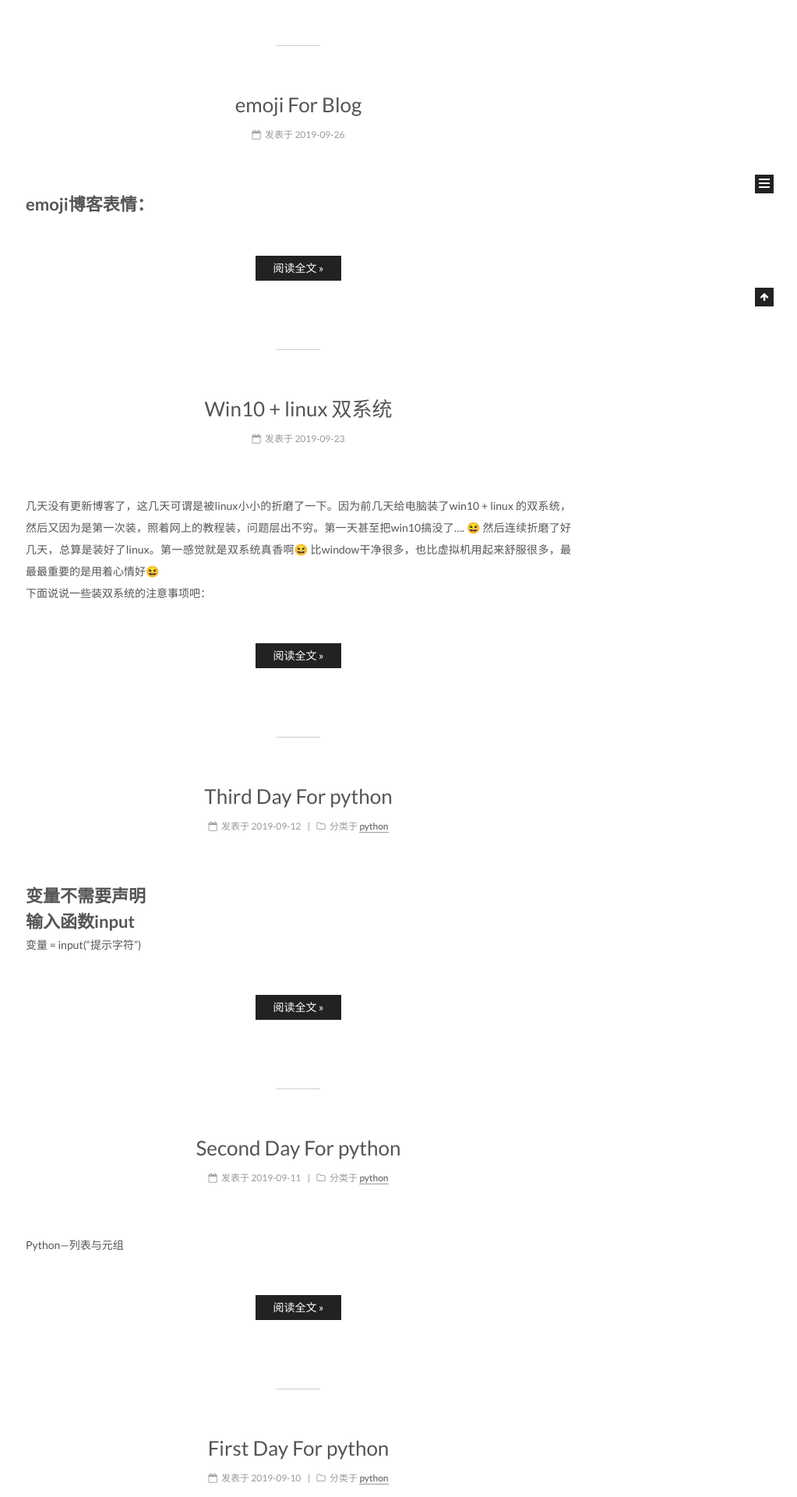
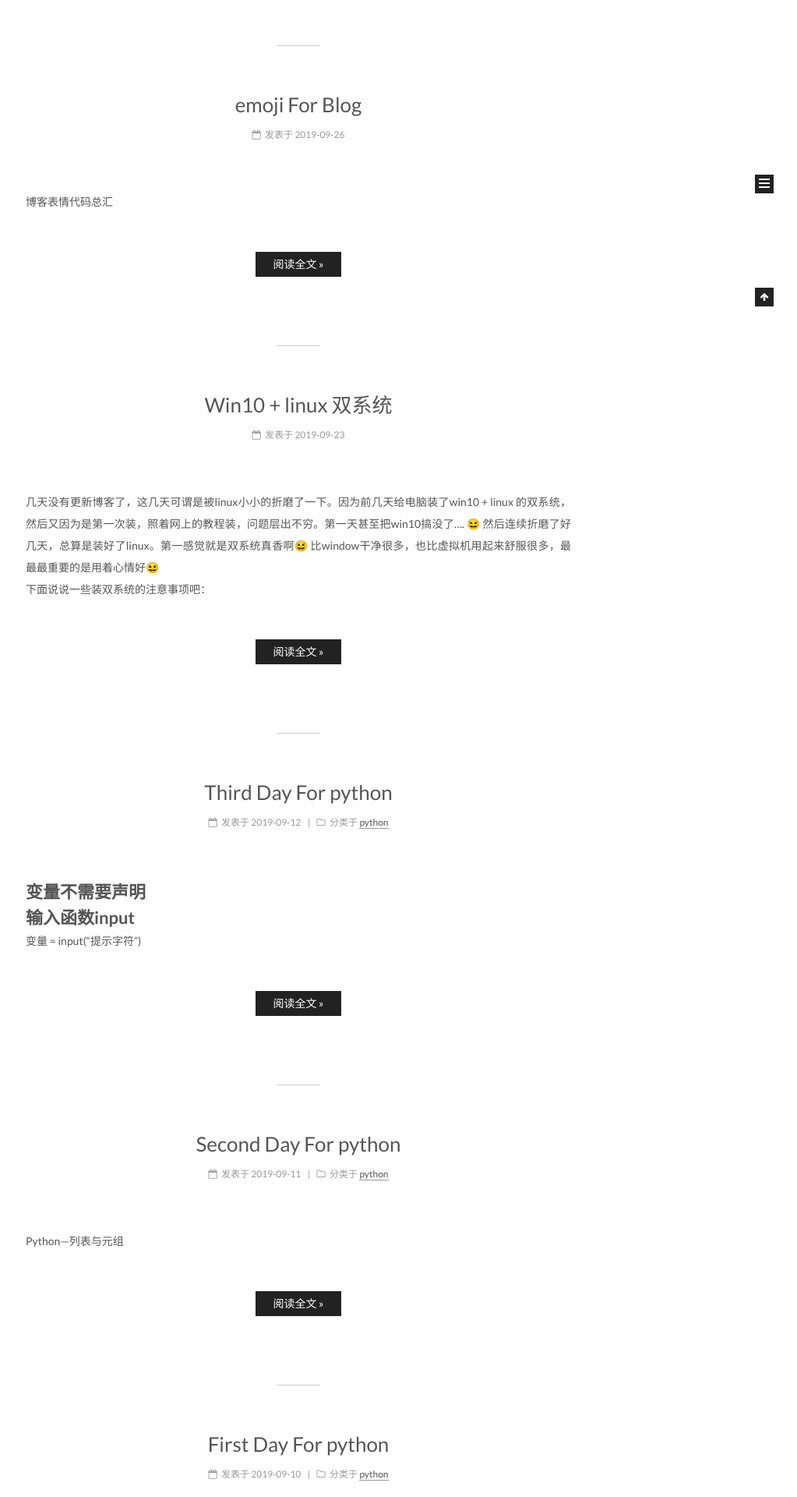
Before and after one commit to 188150486/188150486.github.io, a Jekyll site: the page built from index.html, in a window 1280 px wide. Shown: the part 607-2527 px from the top of the page at 78% size, without its empty margins (257-1280 px from the left). Built offline with Jekyll 4.4.1, drawn with Linux system fonts in a browser that asks for light colours; emoji names are drawn with the system emoji font; the list of posts is cut into pages by our own code.

Commit message:
博客表情

```diff
--- a/_posts/2019-09-26-emoji-ForBlog.md
+++ b/_posts/2019-09-26-emoji-ForBlog.md
@@ -3,7 +3,6 @@ title: emoji For Blog
 categories:
 tags: 随笔
 ---
-
-# emoji博客表情：
+博客表情代码总汇
 
 ![emoji][https://www.cnblogs.com/images/cnblogs_com/Jacob98/1513503/o_1564324587876.png]
```
